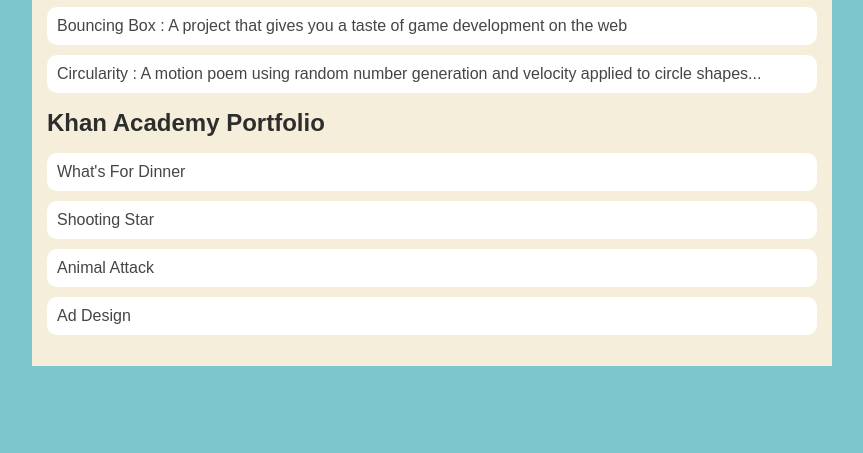
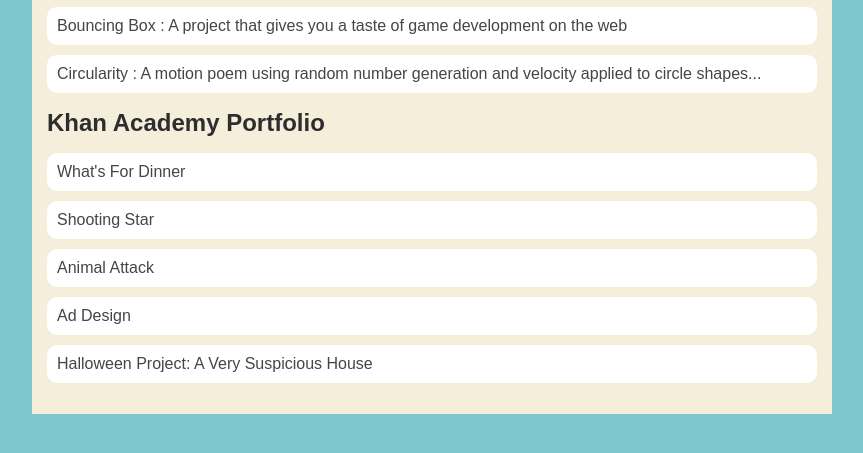
Before and after one commit to johndoll4/johndoll4.github.io, a plain HTML site: page portfolio.html in a window 1280 px wide. Shown: the part 197-650 px from the top of the page, without its empty margins (208-1071 px from the left). Drawn offline with Linux system fonts and the light colour scheme.

Commit message:
added halloween project to portfolio

```diff
--- a/portfolio.html
+++ b/portfolio.html
@@ -31,6 +31,7 @@
                         <li><a href="https://www.khanacademy.org/computer-programming/spin-off-of-project-shooting-star/4997336684478464">Shooting Star</a></li>
                         <li><a href="https://www.khanacademy.org/computer-programming/the-real-project-animal-attack/6297285278744576">Animal Attack</a></li>
                         <li><a href="https://www.khanacademy.org/computer-programming/spin-off-of-project-ad-design/5697686841245696">Ad Design</a></li>
+                        <li><a href="https://www.khanacademy.org/computer-programming/halloween-project/5574829624705024">Halloween Project: A Very Suspicious House</a></li>
                     </ul>
                 </div>
             </main>
```
